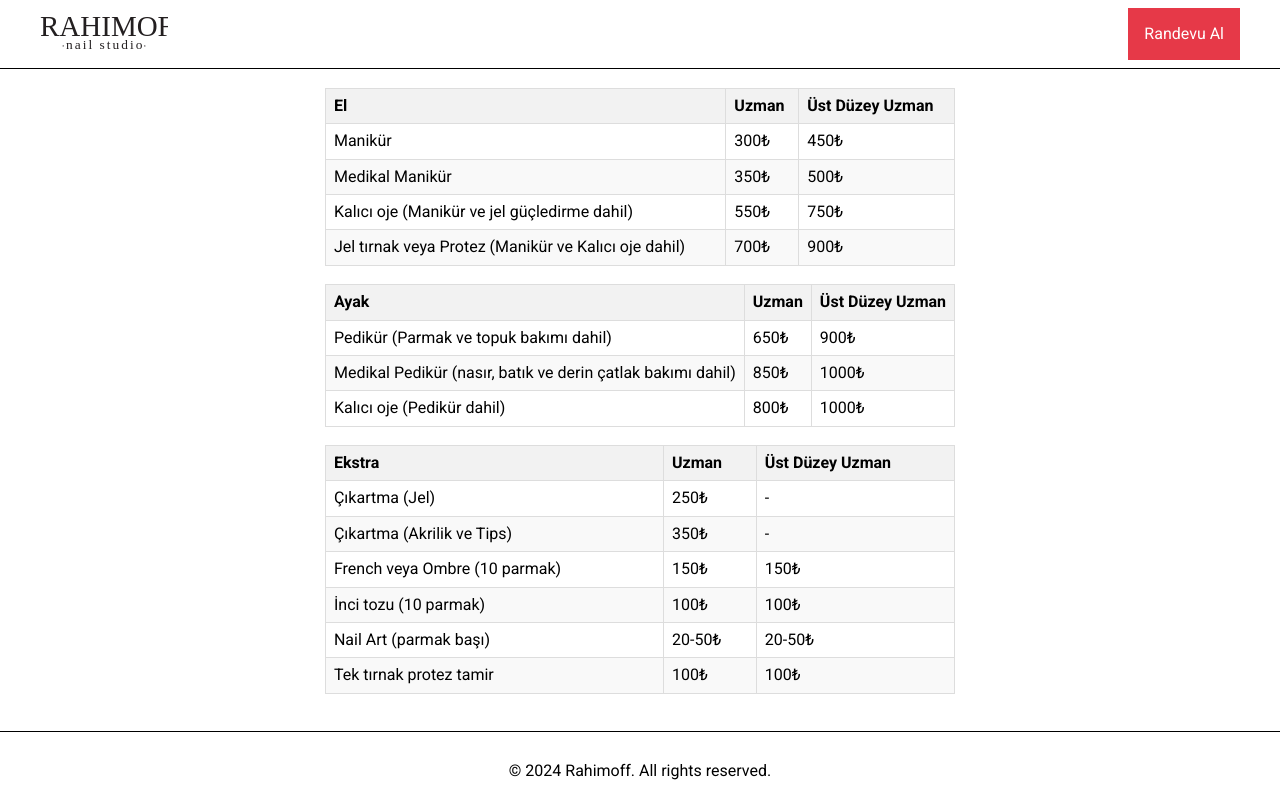
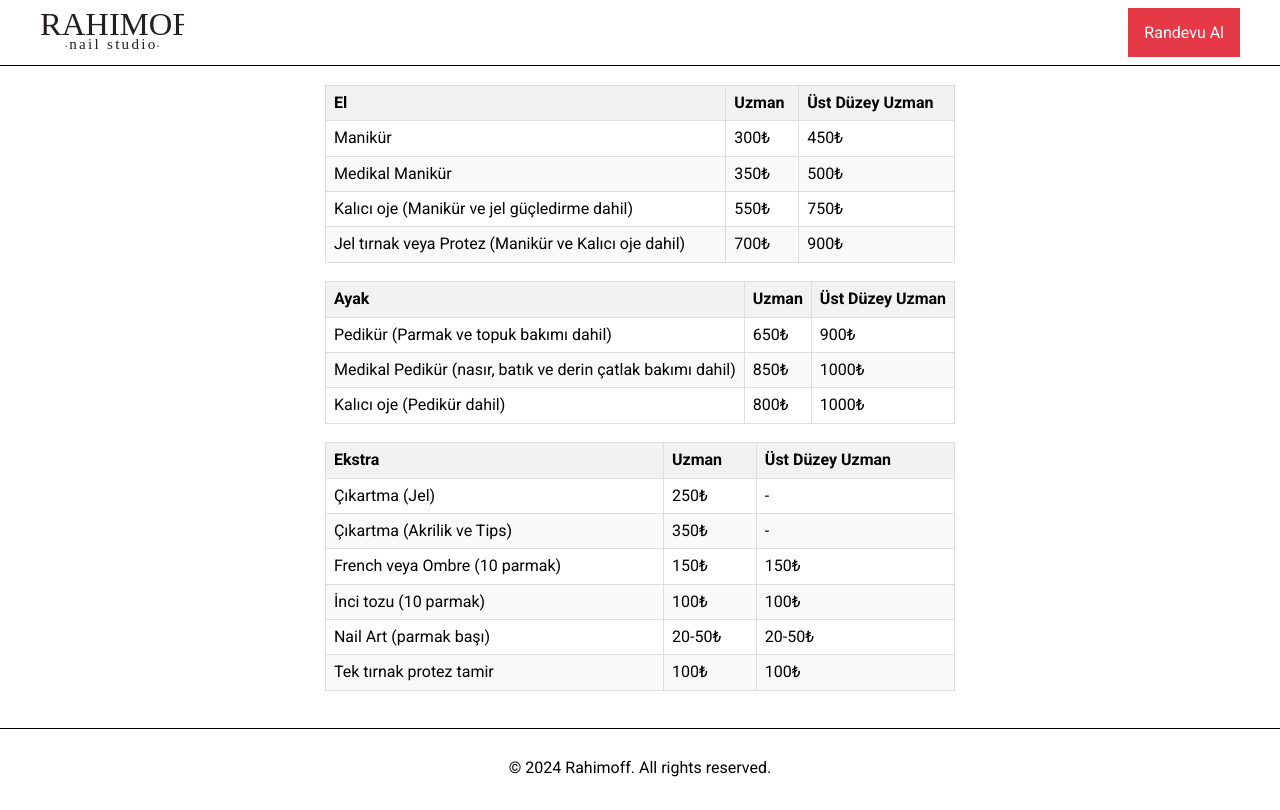
Before and after one commit to ruslanrahimov/rahimoff_nails_website_temp, a plain HTML site: page index.html in a window 1280 px wide. Drawn offline with Linux system fonts and the light colour scheme.

Commit message:
fixed logo bug

```diff
--- a/css/style.css
+++ b/css/style.css
@@ -72,6 +72,12 @@ h1 {
   padding: 30px 0;
 }
 
+.nav__logo {
+  width: 12%;
+}
+.logo {
+  max-width: 100%;
+}
 table {
   width: 100%;
   border-collapse: collapse;
@@ -107,7 +113,7 @@ tr:nth-child(even) {
     justify-content: center;
   }
   .logo {
-    max-width: 100%;
+    max-width: 50%;
   }
   .appoint__button--desktop {
     display: none;
--- a/index.html
+++ b/index.html
@@ -17,7 +17,7 @@
         <nav class="header__nav header__nav-outer">
             <div class="header__nav-inner">
                 <div class="nav__logo">
-                    <img src="./src/img/logo.svg" height="48px" width="128px" alt="rahimoff nail Studio" class="logo" />
+                    <img src="./src/img/logo.svg" alt="rahimoff nail Studio" class="logo" />
                 </div>
                 <a href="https://api.whatsapp.com/message/VOKLGRUT35SZM1?autoload=1&app_absent=0"
                     class="appoint__button appoint__button--desktop">Randevu Al</a>
```
